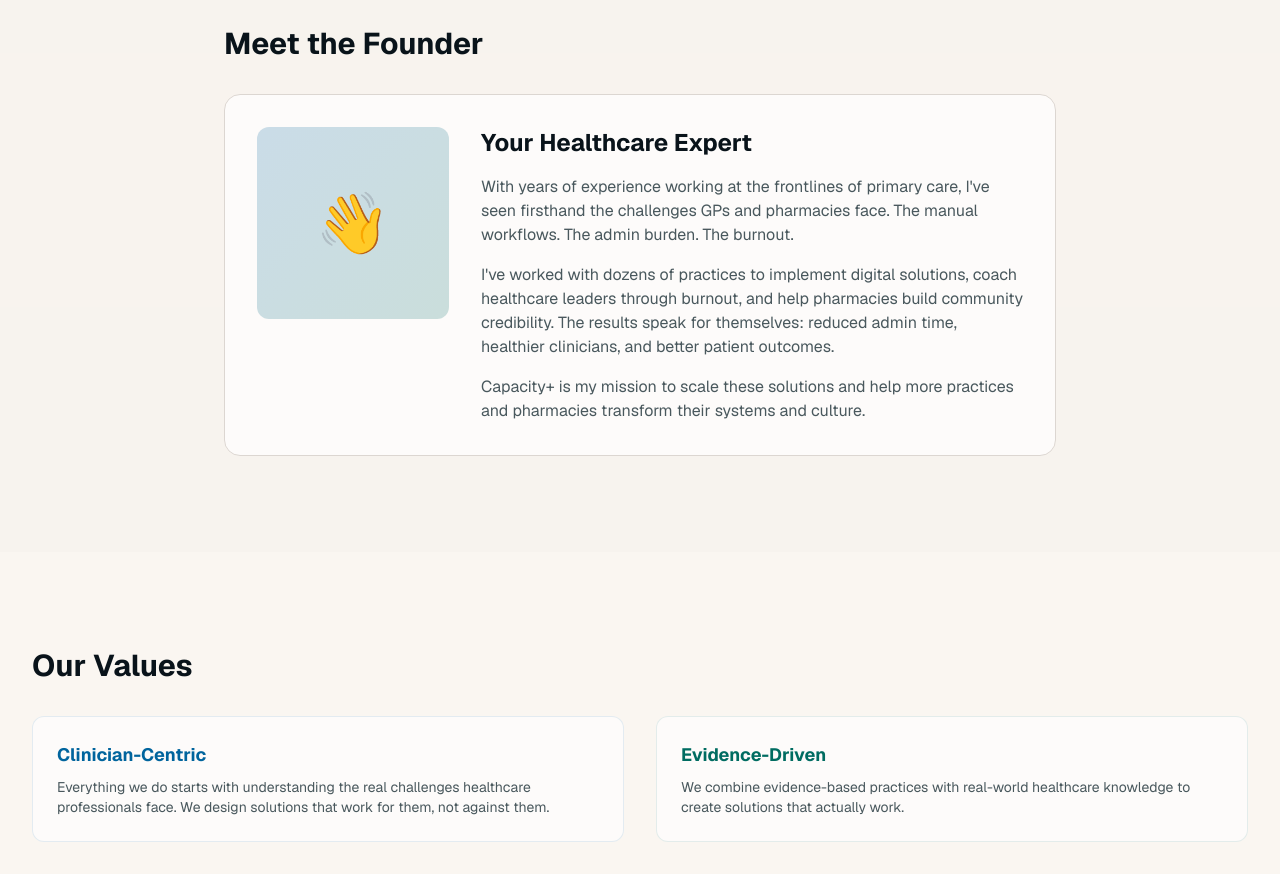
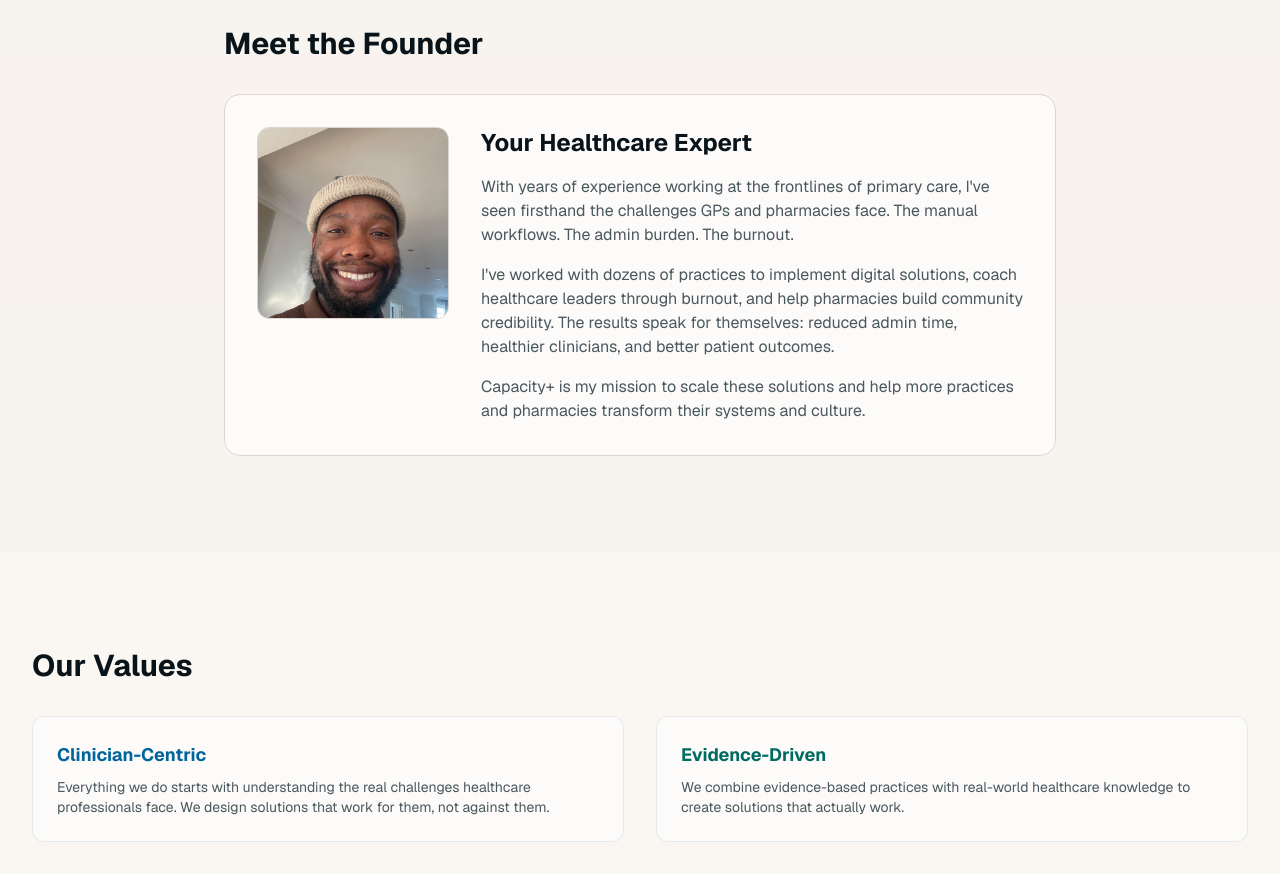
Before and after one commit to Oluwaseg/capacity, a Next.js app: page /about in a window 1280 px wide. Shown: the part 1980-2854 px from the top of the page. Built offline with nearby package versions, Linux system fonts and the light colour scheme; no server answers.

Commit message:
feat: add owner image to About page and update Speaking page animation

```diff
--- a/src/app/about/page.tsx
+++ b/src/app/about/page.tsx
@@ -1,11 +1,12 @@
 'use client';
+import { owner } from '@/assets';
 import { Footer } from '@/components/footer';
 import { Header } from '@/components/header';
 import Lottie from 'lottie-react';
 import { ArrowRight } from 'lucide-react';
+import Image from 'next/image';
 import Link from 'next/link';
 import { useEffect, useState } from 'react';
-
 export default function AboutPage() {
   const [animationData, setAnimationData] = useState(null);
 
@@ -164,8 +165,15 @@ export default function AboutPage() {
             >
               <div className='flex gap-8 flex-col md:flex-row'>
                 <div className='md:flex-shrink-0 md:w-48' data-aos='fade-right'>
-                  <div className='h-48 w-48 bg-gradient-to-br from-primary/20 to-secondary/20 rounded-lg flex items-center justify-center'>
-                    <div className='text-6xl'>👋</div>
+                  <div className='h-48 w-48 rounded-lg overflow-hidden border border-border'>
+                    <Image
+                      src={owner}
+                      alt='Founder of Capacity+'
+                      width={192}
+                      height={192}
+                      className='object-cover w-full h-full'
+                      priority
+                    />
                   </div>
                 </div>
                 <div data-aos='fade-left'>
--- a/src/app/speaking/page.tsx
+++ b/src/app/speaking/page.tsx
@@ -12,7 +12,9 @@ export default function SpeakingPage() {
   // Load JSON from CDN
   useEffect(() => {
     fetch(
-      'https://lottie.host/eb5c4a5e-4c19-4451-81cd-3e4194ae9a37/mtQFRBmudt.json'
+      'https://lottie.host/58cfcf91-9554-4207-aafa-5351aec20ed1/JSKzHwB26k.json'
+
+      // 'https://lottie.host/eb5c4a5e-4c19-4451-81cd-3e4194ae9a37/mtQFRBmudt.json'
     )
       .then((res) => res.json())
       .then((data) => setAnimationData(data))
--- a/src/assets/index.ts
+++ b/src/assets/index.ts
@@ -1,4 +1,5 @@
 import logo from './images/logo.jpeg';
+import owner from './images/owner.jpeg';
 import hero_right from './svgs/hero.svg';
 
-export { hero_right, logo };
+export { hero_right, logo, owner };
```
Also changed, not shown: src/assets/images/owner.jpeg (added).
